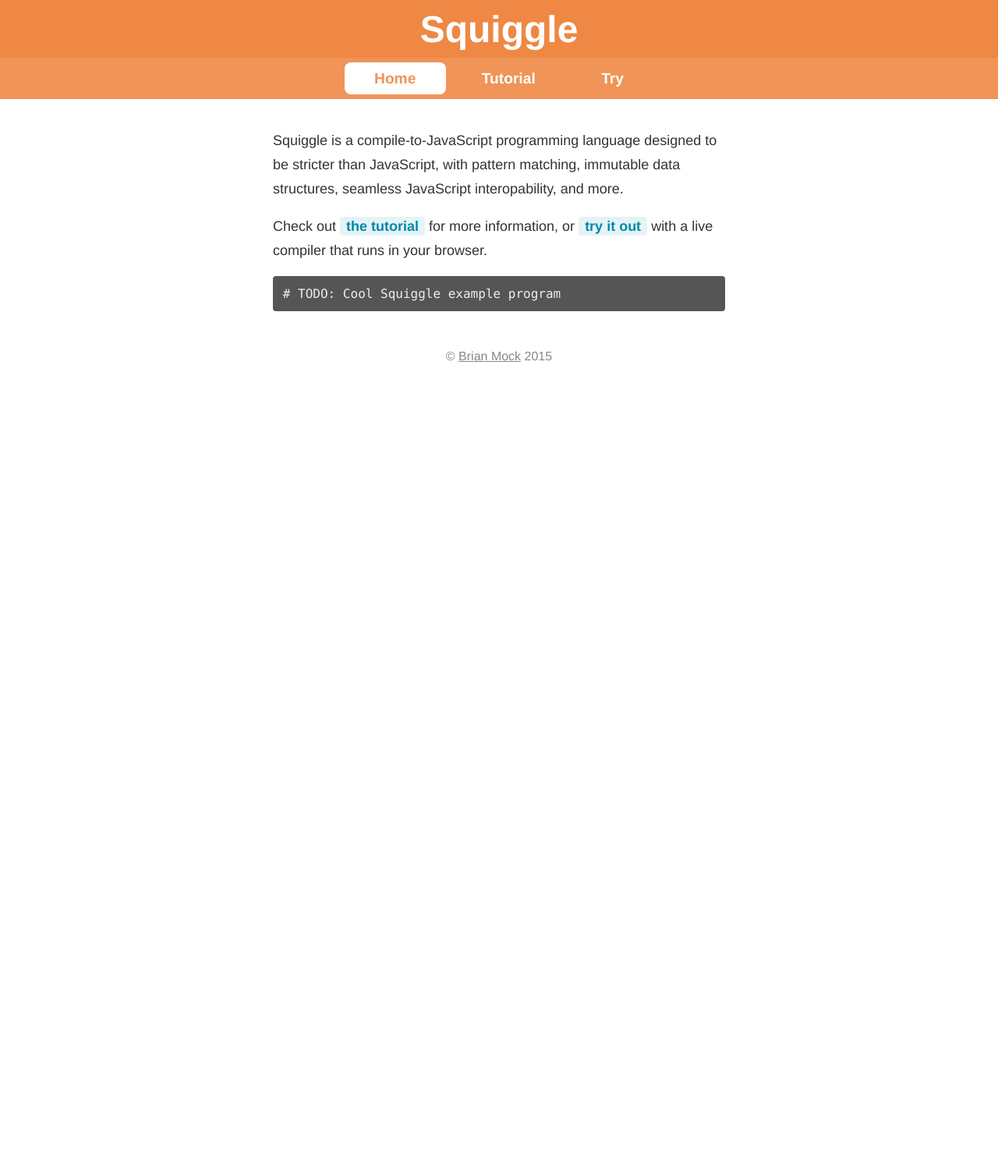
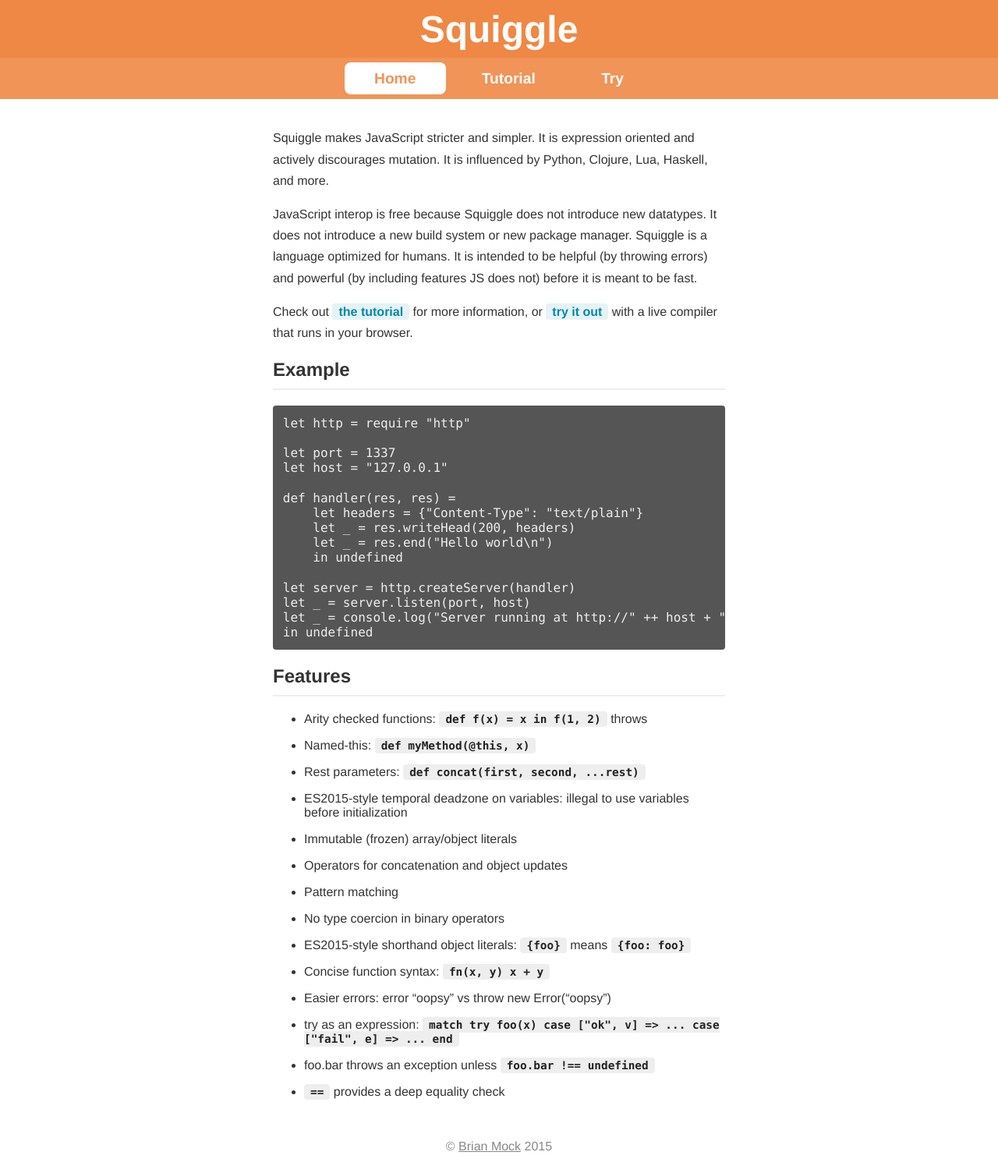
Before and after one commit to squiggle-lang/squiggle-lang.org, a Jekyll site: the page built from index.md, in a window 1280 px wide. Shown: the whole page at 78% size. Built offline with Jekyll 4.4.1, drawn with Linux system fonts in a browser that asks for light colours; before the commit the page ends 900 px from its top, so only the background shows below that.

Commit message:
Fixes #3 better landing page

```diff
--- /dev/null
+++ b/_sass/narrow.scss
@@ -0,0 +1,11 @@
+@media screen and (max-width: 450px) {
+    body {
+        font-size: 14px;
+    }
+    nav {
+        padding: 4px;
+        a {
+            display: block;
+        }
+    }
+}
--- a/_sass/style.scss
+++ b/_sass/style.scss
@@ -128,13 +128,18 @@
 }
 
 p {
-    font-size: 18px;
     line-height: 1.7;
-    font-family: $fontParagraph;
 
     a {
         @include prettyLinks;
     }
+}
+
+ol,
+ul,
+p {
+    font-size: 1em;
+    font-family: $fontParagraph;
 }
 
 .chapter-nav {
@@ -180,6 +185,7 @@
     background: #eee;
     font-family: $fontCode;
     font-weight: bold;
+    font-size: 0.9em;
 }
 
 pre code {
@@ -191,9 +197,10 @@
     border-radius: 0;
 
     font-weight: normal;
-    font-size: 16px;
+    font-size: 1em;
     line-height: 1.2;
-    white-space: pre-wrap;
+    overflow-x: scroll;
+    // white-space: pre;
 
     background: $bg;
     color: $fg;
@@ -201,4 +208,5 @@
     border-radius: 4px;
 }
 
+@import "narrow";
 @import "workspace";
--- a/index.md
+++ b/index.md
@@ -5,11 +5,50 @@
 cssTab1: focus
 ---
 
-Squiggle is a compile-to-JavaScript programming language designed to be stricter
-than JavaScript, with pattern matching, immutable data structures, seamless
-JavaScript interopability, and more.
+Squiggle makes JavaScript stricter and simpler. It is expression oriented and
+actively discourages mutation. It is influenced by Python, Clojure, Lua,
+Haskell, and more.
+
+JavaScript interop is free because Squiggle does not introduce new datatypes. It
+does not introduce a new build system or new package manager. Squiggle is a
+language optimized for humans. It is intended to be helpful (by throwing errors)
+and powerful (by including features JS does not) before it is meant to be fast.
 
 Check out [the tutorial](tutorial) for more information, or [try it out](try)
 with a live compiler that runs in your browser.
 
-    # TODO: Cool Squiggle example program
+## Example
+
+    let http = require "http"
+
+    let port = 1337
+    let host = "127.0.0.1"
+
+    def handler(res, res) =
+        let headers = {"Content-Type": "text/plain"}
+        let _ = res.writeHead(200, headers)
+        let _ = res.end("Hello world\n")
+        in undefined
+
+    let server = http.createServer(handler)
+    let _ = server.listen(port, host)
+    let _ = console.log("Server running at http://" ++ host + ":" ++ port ++ "/")
+    in undefined
+
+## Features
+
+- Arity checked functions: `def f(x) = x in f(1, 2)` throws
+- Named-this: `def myMethod(@this, x)`
+- Rest parameters: `def concat(first, second, ...rest)`
+- ES2015-style temporal deadzone on variables:
+  illegal to use variables before initialization
+- Immutable (frozen) array/object literals
+- Operators for concatenation and object updates
+- Pattern matching
+- No type coercion in binary operators
+- ES2015-style shorthand object literals: `{foo}` means `{foo: foo}`
+- Concise function syntax: `fn(x, y) x + y`
+- Easier errors: error "oopsy" vs throw new Error("oopsy")
+- try as an expression: `match try foo(x) case ["ok", v] => ... case ["fail", e] => ... end`
+- foo.bar throws an exception unless `foo.bar !== undefined`
+- `==` provides a deep equality check
```
Also changed, not shown: try/bundle.js.
